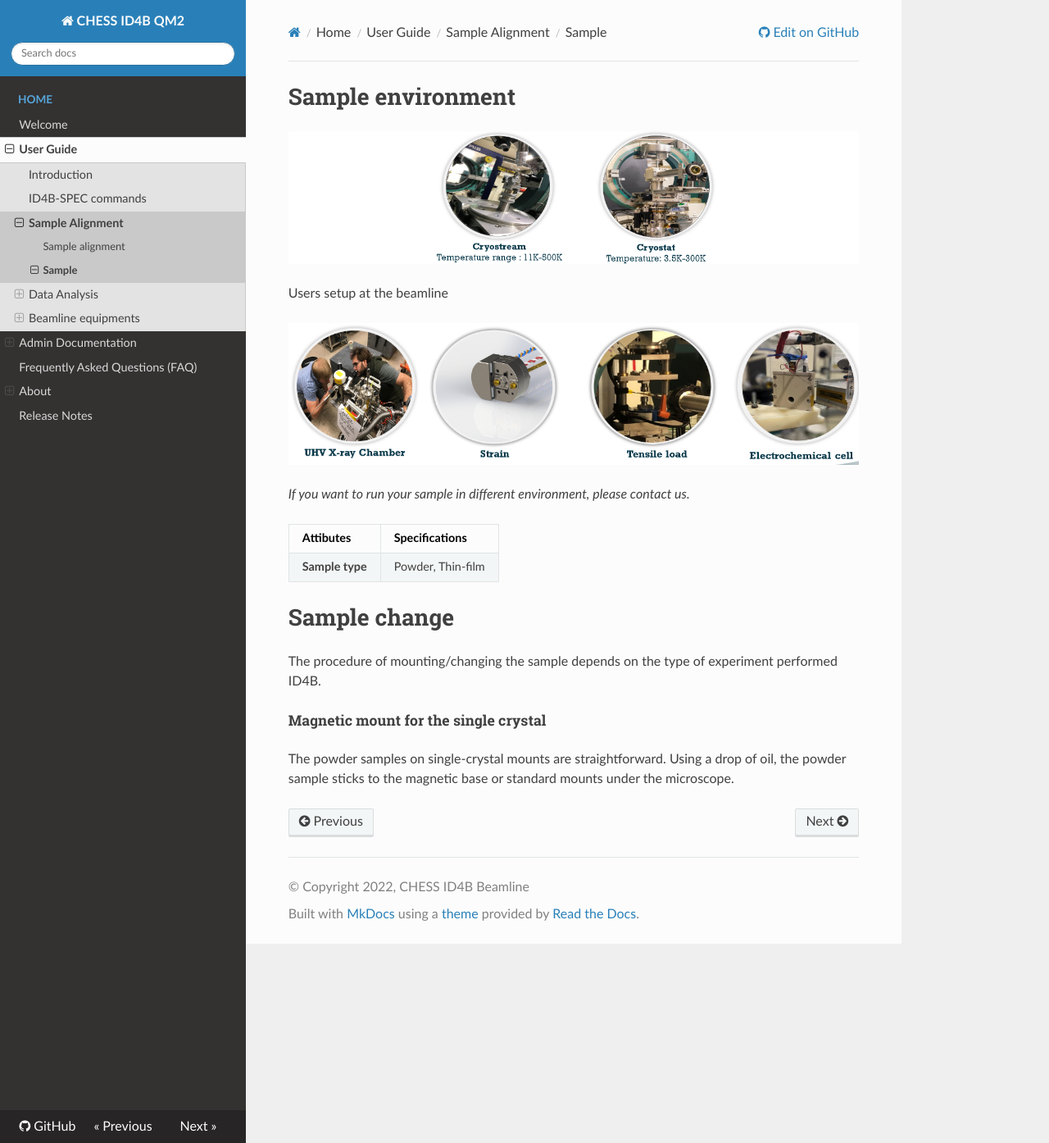
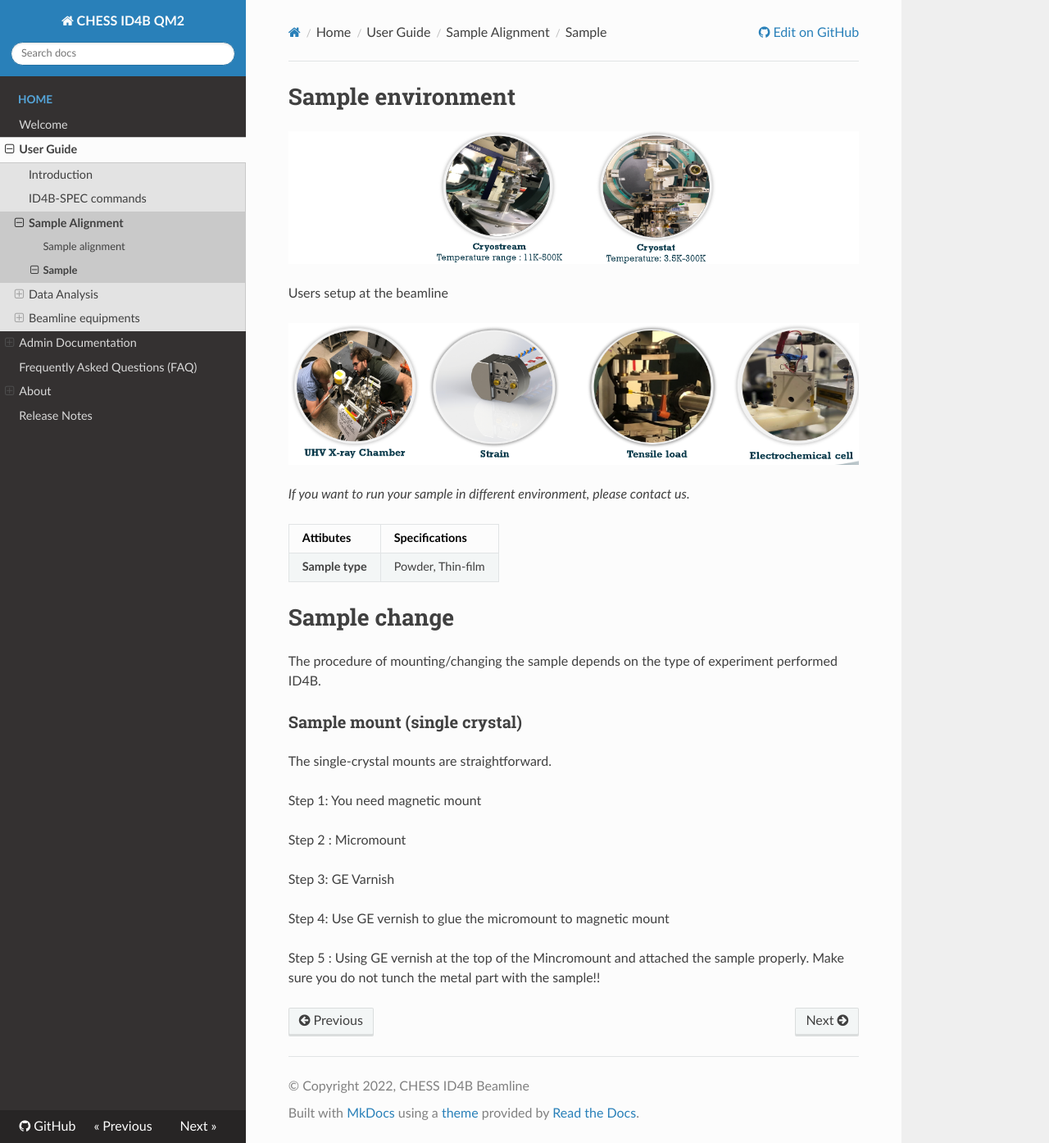
Before and after one commit to suchismitasarker/CHESS-ID4B-QM2, an MkDocs documentation site: the page built from docs/sample.md, in a window 1280 px wide and 1394 px high. Shown: the whole window at 82% size. Built offline with MkDocs 1.6.1, drawn with Linux system fonts in a browser that asks for light colours; nearby versions of some CDN libraries.

```diff
--- a/docs/sample.md
+++ b/docs/sample.md
@@ -25,6 +25,24 @@ Users setup at the beamline
 
 The procedure of mounting/changing the sample depends on the type of experiment performed ID4B.
 
-##### Magnetic mount for the single crystal
 
-The powder samples on single-crystal mounts are straightforward. Using a drop of oil, the powder sample sticks to the magnetic base or standard mounts under the microscope.
+### Sample mount (single crystal)
+
+The single-crystal mounts are straightforward.
+
+Step 1: You need magnetic mount
+
+
+
+Step 2 : Micromount
+
+
+Step 3: GE Varnish
+
+
+Step 4: Use GE vernish to glue the micromount to magnetic mount
+
+
+Step 5 :
+Using GE vernish at the top of the Mincromount and attached the sample properly.
+Make sure you do not tunch the metal part with the sample!!
--- a/mkdocs.yml
+++ b/mkdocs.yml
@@ -35,6 +35,7 @@ nav:
             - Beamline setup : beamline_setup.md
             - Energy change : energy_change.md
             - SPEC macro : SPEC_macros.md
+            - Beam dump : beam_dump.md
         - Frequently Asked Questions (FAQ) : 'FAQ.md'
 
         - About:
```
Also changed, not shown: docs/ID4B_Codes.md (+19 -1 lines), docs/beam_dump.md (added, +13 -0 lines), docs/beamline_setup.md (+1 -1 lines), docs/nexpy.md (+3 -0 lines), docs/sample_alignment.md (+26 -27 lines), site/ID4B_Codes/index.html, site/PTZ_camera/index.html, site/cryocooler/index.html, site/energy_change/index.html, site/nexpy/index.html, site/sample_alignment/index.html.
